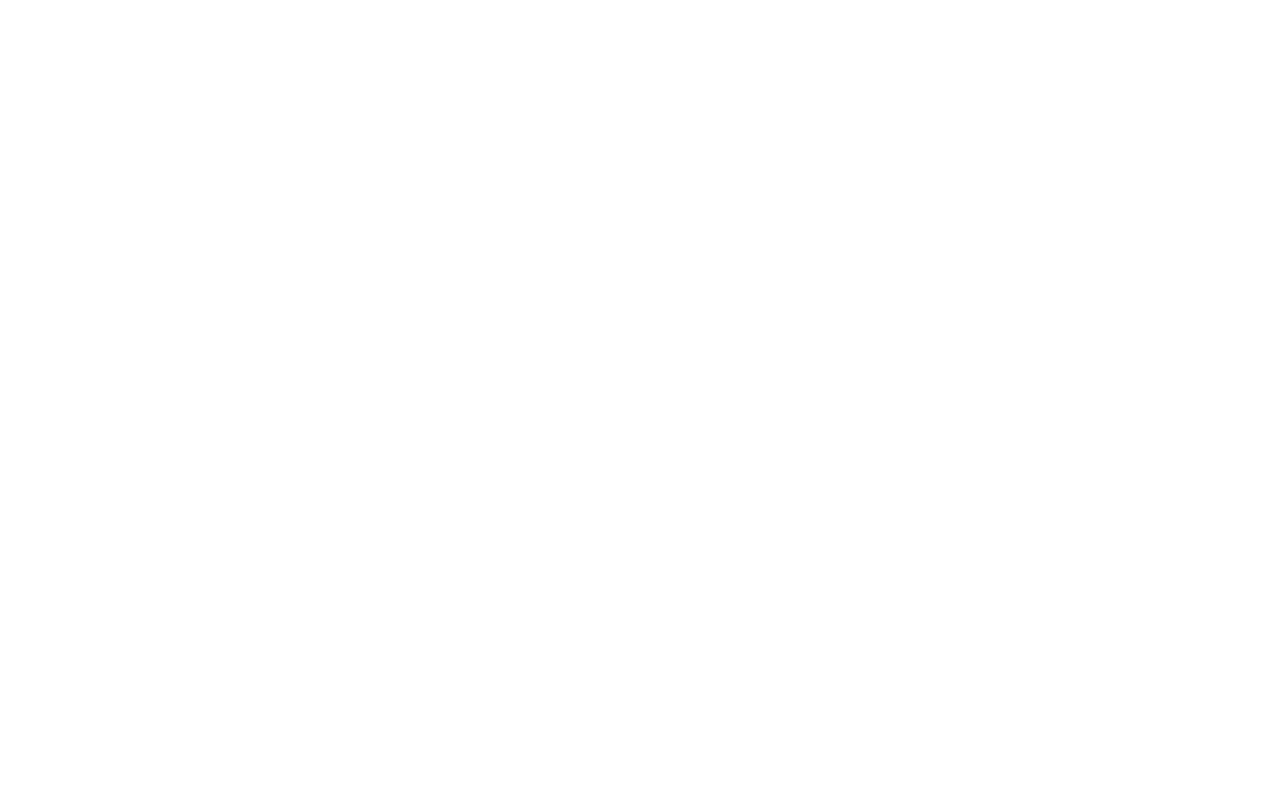
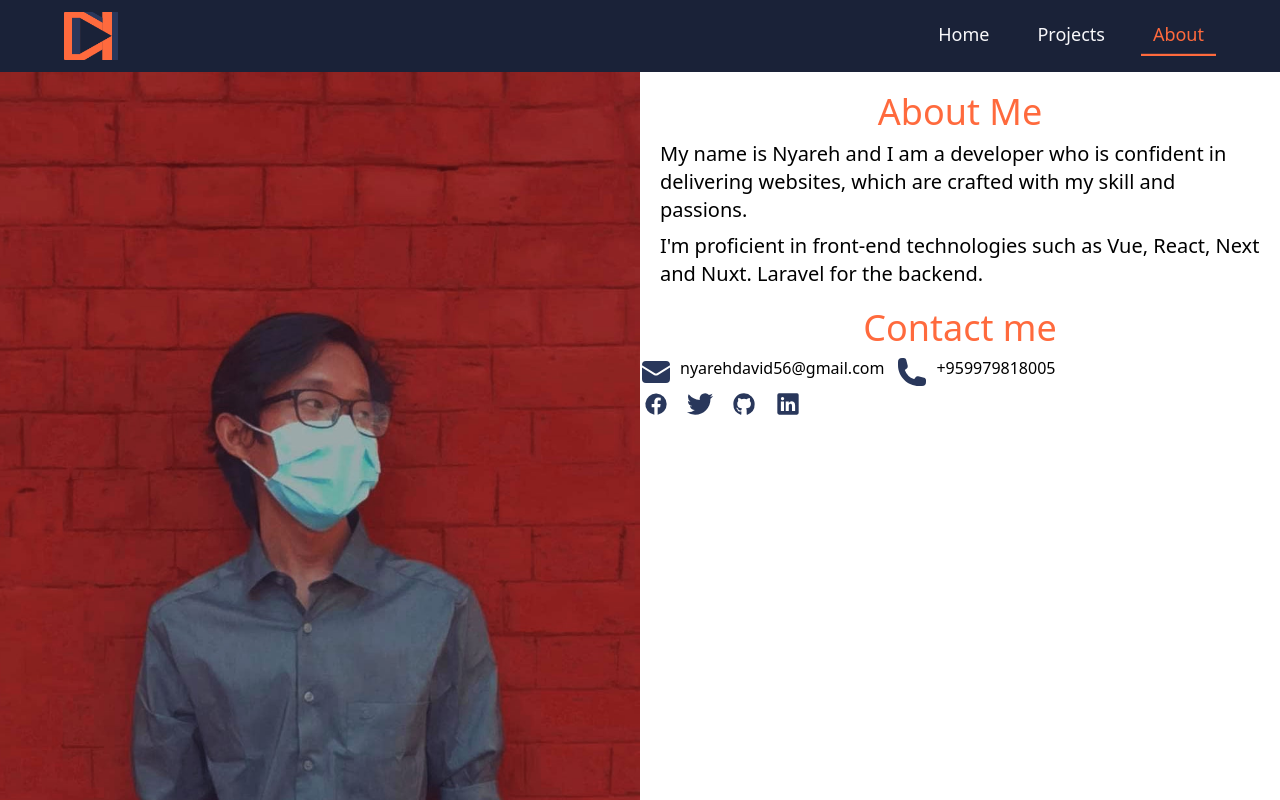
Before and after one commit to NyarehD/porfolio, a Nuxt app: page /about in a window 1280 px wide. Before the commit this address had no page. Built offline with nearby package versions, Linux system fonts and the light colour scheme.

Commit message:
Add Icons

```diff
--- /dev/null
+++ b/components/FacebookIcon.vue
@@ -0,0 +1,7 @@
+<template>
+  <svg xmlns="http://www.w3.org/2000/svg" viewBox="0 0 24 24">
+    <g id="facebook">
+      <path
+      d="M20,12.05a8,8,0,1,0-9.25,8V14.38h-2V12.05h2V10.28a2.83,2.83,0,0,1,3-3.14,11.92,11.92,0,0,1,1.79.16v2h-1a1.16,1.16,0,0,0-1.3,1.26v1.51h2.22l-.36,2.33H13.25V20A8,8,0,0,0,20,12.05Z" />
+  </g>
+</svg></template>
--- /dev/null
+++ b/components/GithubIcon.vue
@@ -0,0 +1,7 @@
+<template>
+  <svg xmlns="http://www.w3.org/2000/svg" viewBox="0 0 24 24">
+    <g id="github">
+      <path
+      d="M9.35,16.88c0,.07-.07.12-.17.12S9,17,9,16.88s.08-.12.17-.12S9.35,16.81,9.35,16.88Zm-1-.15c0,.07,0,.15.14.17a.15.15,0,0,0,.2-.07c0-.07,0-.14-.14-.17s-.18,0-.2.07Zm1.42-.05c-.09,0-.15.08-.14.16s.09.11.19.09.15-.09.14-.16S9.87,16.67,9.77,16.68ZM11.9,4A7.83,7.83,0,0,0,4,12.07,8.29,8.29,0,0,0,9.47,20c.41.07.56-.19.56-.4s0-1.34,0-2c0,0-2.26.5-2.74-1,0,0-.36-1-.89-1.21,0,0-.74-.52.05-.51a1.67,1.67,0,0,1,1.24.85,1.69,1.69,0,0,0,2.36.69,1.83,1.83,0,0,1,.51-1.11c-1.8-.21-3.62-.47-3.62-3.66a2.54,2.54,0,0,1,.76-1.95,3.21,3.21,0,0,1,.08-2.24c.68-.22,2.23.89,2.23.89a7.46,7.46,0,0,1,4.05,0s1.55-1.11,2.23-.89a3.14,3.14,0,0,1,.08,2.24,2.61,2.61,0,0,1,.83,1.95c0,3.2-1.9,3.45-3.7,3.66A2,2,0,0,1,14,16.81c0,1.12,0,2.5,0,2.77a.42.42,0,0,0,.56.4A8.22,8.22,0,0,0,20,12.07,8,8,0,0,0,11.9,4ZM7.14,15.41s0,.11,0,.17a.12.12,0,0,0,.17,0s0-.11,0-.18S7.18,15.37,7.14,15.41Zm-.35-.27s0,.1.07.13a.09.09,0,0,0,.14,0s0-.1-.07-.13S6.81,15.11,6.79,15.14Zm1,1.18s0,.14,0,.21.17.08.21,0,0-.14,0-.21S7.87,16.27,7.83,16.32Zm-.37-.49s0,.12,0,.2.14.11.19.08a.16.16,0,0,0,0-.21c-.05-.08-.13-.11-.19-.07Z" />
+  </g>
+</svg></template>
--- /dev/null
+++ b/components/LinkedinIcon.vue
@@ -0,0 +1,7 @@
+<template>
+  <svg xmlns="http://www.w3.org/2000/svg" viewBox="0 0 24 24">
+    <g id="linkedin">
+      <path
+      d="M18.72,4H5.37A1.31,1.31,0,0,0,4,5.25V18.63A1.41,1.41,0,0,0,5.37,20H18.72A1.34,1.34,0,0,0,20,18.63V5.25A1.23,1.23,0,0,0,18.72,4ZM9,17.34H6.67V10.21H9ZM7.89,9.13h0A1.18,1.18,0,0,1,6.67,7.9,1.18,1.18,0,0,1,7.91,6.67,1.18,1.18,0,0,1,9.13,7.9,1.18,1.18,0,0,1,7.89,9.13Zm9.45,8.21H15v-3.9c0-.93-.33-1.57-1.16-1.57a1.25,1.25,0,0,0-1.17.84,1.43,1.43,0,0,0-.08.57v4.06h-2.3V10.21h2.3v1A2.32,2.32,0,0,1,14.69,10c1.51,0,2.65,1,2.65,3.13Z" />
+  </g>
+</svg></template>
--- /dev/null
+++ b/components/MailIcon.vue
@@ -0,0 +1,6 @@
+<template>
+  <svg xmlns="http://www.w3.org/2000/svg" viewBox="0 0 24 24" fill="currentColor" class="w-6 h-6">
+    <path d="M1.5 8.67v8.58a3 3 0 003 3h15a3 3 0 003-3V8.67l-8.928 5.493a3 3 0 01-3.144 0L1.5 8.67z" />
+    <path d="M22.5 6.908V6.75a3 3 0 00-3-3h-15a3 3 0 00-3 3v.158l9.714 5.978a1.5 1.5 0 001.572 0L22.5 6.908z" />
+  </svg>
+</template>
--- /dev/null
+++ b/components/PhoneIcon.vue
@@ -0,0 +1,7 @@
+<template>
+  <svg xmlns="http://www.w3.org/2000/svg" viewBox="0 0 24 24" fill="currentColor" class="w-6 h-6">
+    <path fill-rule="evenodd"
+      d="M1.5 4.5a3 3 0 013-3h1.372c.86 0 1.61.586 1.819 1.42l1.105 4.423a1.875 1.875 0 01-.694 1.955l-1.293.97c-.135.101-.164.249-.126.352a11.285 11.285 0 006.697 6.697c.103.038.25.009.352-.126l.97-1.293a1.875 1.875 0 011.955-.694l4.423 1.105c.834.209 1.42.959 1.42 1.82V19.5a3 3 0 01-3 3h-2.25C8.552 22.5 1.5 15.448 1.5 6.75V4.5z"
+      clip-rule="evenodd" />
+  </svg>
+</template>
--- /dev/null
+++ b/components/TwitterIcon.vue
@@ -0,0 +1,7 @@
+<template>
+  <svg xmlns="http://www.w3.org/2000/svg" viewBox="0 0 24 24">
+    <g id="twitter">
+      <path
+      d="M19.83,8c0,.17,0,.35,0,.52A11.41,11.41,0,0,1,8.35,20a11.41,11.41,0,0,1-6.2-1.81c.33,0,.64,0,1,0a8.09,8.09,0,0,0,5-1.73,4,4,0,0,1-3.78-2.8,4.81,4.81,0,0,0,.77.06,4.66,4.66,0,0,0,1.06-.13A4,4,0,0,1,3,9.67v0a4.13,4.13,0,0,0,1.82.51A4.06,4.06,0,0,1,3,6.77a4,4,0,0,1,.54-2A11.47,11.47,0,0,0,11.85,9a4.71,4.71,0,0,1-.1-.92,4,4,0,0,1,7-2.77,7.93,7.93,0,0,0,2.56-1,4,4,0,0,1-1.78,2.22,7.94,7.94,0,0,0,2.33-.62,8.91,8.91,0,0,1-2,2.09Z" />
+  </g>
+</svg></template>
--- a/package.json
+++ b/package.json
@@ -15,7 +15,7 @@
     "@vueuse/core": "^10.2.1",
     "@vueuse/nuxt": "^10.2.1",
     "autoprefixer": "^10.4.14",
-    "nuxt": "^3.6.5",
+    "nuxt": "^3.7.0",
     "postcss": "^8.4.27",
     "tailwindcss": "^3.3.3"
   },
--- /dev/null
+++ b/pages/about.vue
@@ -0,0 +1,63 @@
+<template>
+  <div class="pt-[56px] md:pt-[72px] h-screen flex md:flex-row flex-col">
+    <div class="md:w-1/2 w-full h-full">
+      <NuxtImg src="/portfolio-img.jpg" alt="Photo of Nyareh" sizes="xs:700px xl:800px" fit="cover"
+        class="object-cover h-full" />
+    </div>
+    <div class="md:w-1/2 w-full h-full">
+      <div class="md:p-5 w-full px-6 m-0">
+        <h1 class="text-primary mb-2 text-4xl text-center">About Me</h1>
+        <p class=" mb-2 text-xl">My name is Nyareh and I am a developer who is confident in delivering websites, which are
+          crafted with my skill and passions.
+        </p>
+        <p class="text-xl">I'm proficient in front-end technologies such as Vue, React, Next and Nuxt. Laravel for the
+          backend.</p>
+      </div>
+      <div class="mb-5">
+        <h1 class="text-primary mb-2 text-4xl text-center">Contact me</h1>
+        <ul class="flex flex-row gap-3">
+          <li class="group">
+            <a href="mailto:nyarehdavid56@gmail.com" class="group-hover:text-ternary flex duration-300">
+              <MailIcon class="fill-secBg group-hover:fill-secondary w-8 h-8 mr-2 duration-300" />
+              nyarehdavid56@gmail.com
+            </a>
+          </li>
+          <li>
+            <a href="tel:+959979818005" class="flex">
+              <PhoneIcon class="fill-secBg w-8 h-8 mr-2" />
+              +959979818005
+            </a>
+          </li>
+        </ul>
+        <ul class=" flex flex-row gap-3">
+          <li>
+            <a href="https://www.facebook.com/nyarehd" target="_blank">
+              <FacebookIcon class="fill-secBg w-8 h-8" />
+            </a>
+          </li>
+          <li>
+            <a href="https://www.twitter.com/nyarehd" target="_blank">
+              <TwitterIcon class="fill-secBg w-8 h-8" />
+            </a>
+          </li>
+          <li>
+            <a href="https://www.github.com/nyarehd" target="_blank">
+              <GithubIcon class="fill-secBg w-8 h-8" />
+            </a>
+          </li>
+          <li>
+            <a href="https://www.linkedin.com/in/nyareh-david-433855205/" target="_blank">
+              <LinkedinIcon class="fill-secBg w-8 h-8" />
+            </a>
+          </li>
+        </ul>
+
+      </div>
+    </div>
+  </div>
+</template>
+
+<script setup>
+</script>
+
+<style lang="scss" scoped></style>
```
Also changed, not shown: public/portfolio-img.jpg (added), 1 other file (tests, documents, lock files or other folders).
